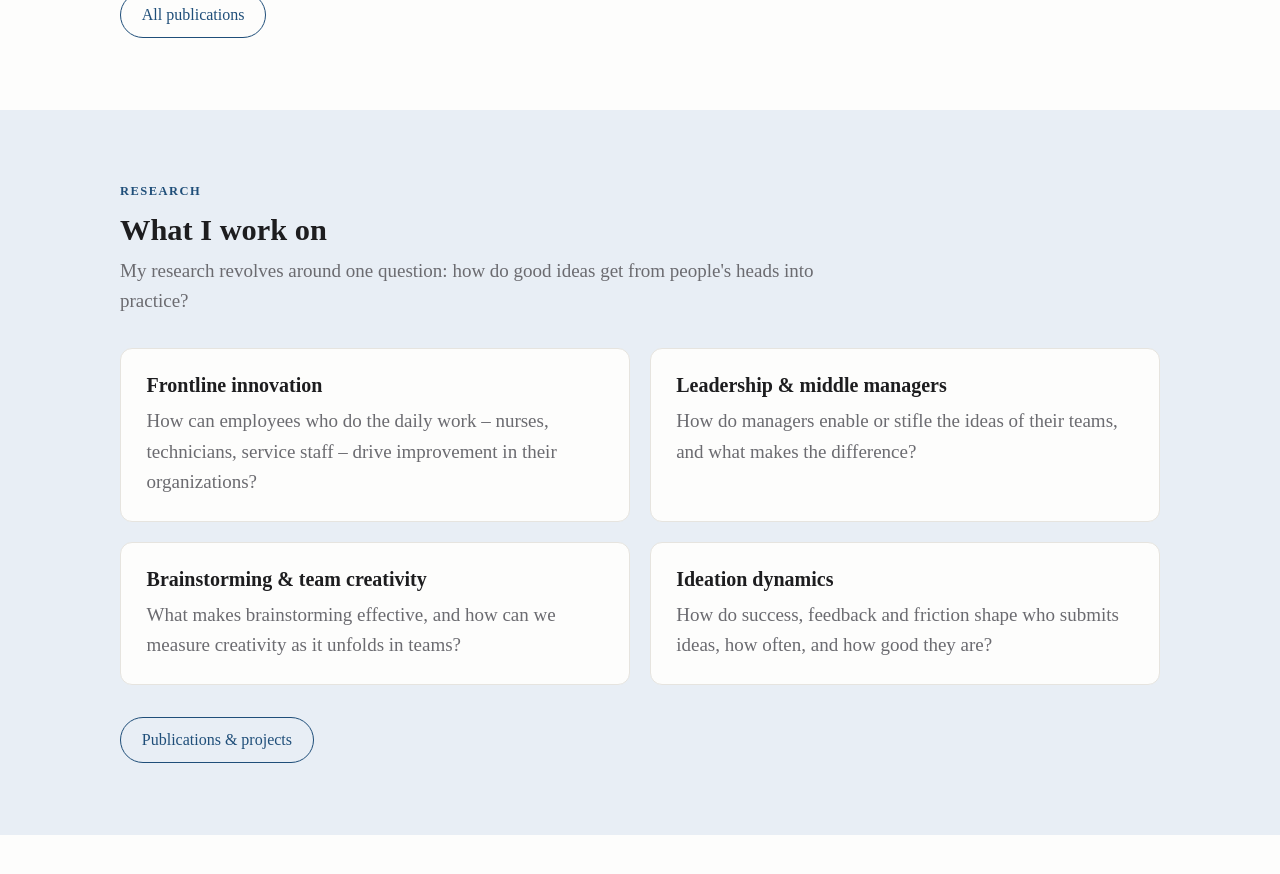
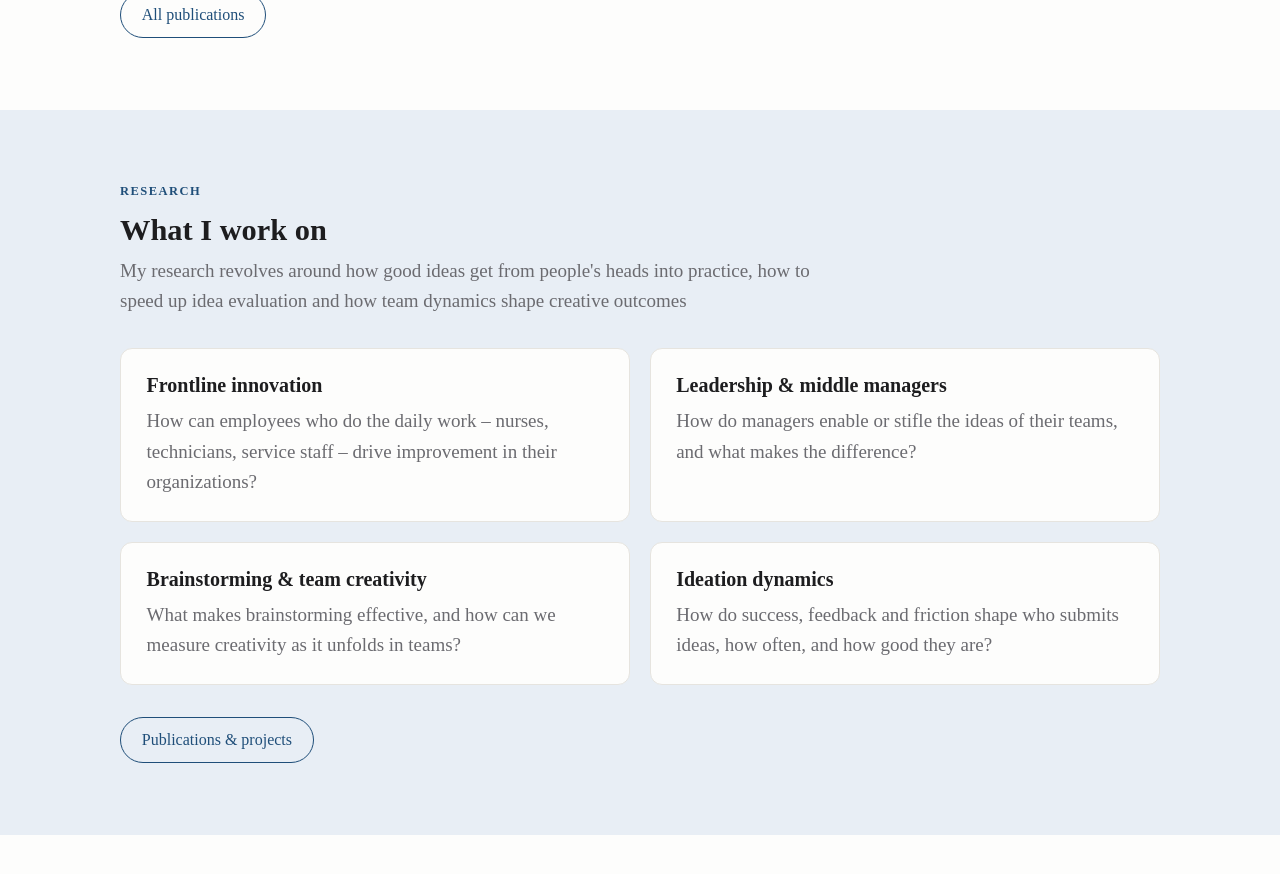
Before and after one commit to FelixMosner/FelixMosner.github.io, a Jekyll site: the page built from index.md, in a window 1280 px wide and 900 px high, scrolled down 1381 px. Shown: the top 874 px of the window. Built offline with Jekyll 4.4.1, drawn with Linux system fonts in a browser that asks for light colours.

Commit message:
Update index.md

```diff
--- a/index.md
+++ b/index.md
@@ -38,7 +38,7 @@ featured:
 research:
   eyebrow: "Research"
   title: "What I work on"
-  lead: "My research revolves around one question: how do good ideas get from people's heads into practice?"
+  lead: "My research revolves around how good ideas get from people's heads into practice, how to speed up idea evaluation and how team dynamics shape creative outcomes"
   button: "Publications & projects"
   button_url: /publications/
   cards:
```
